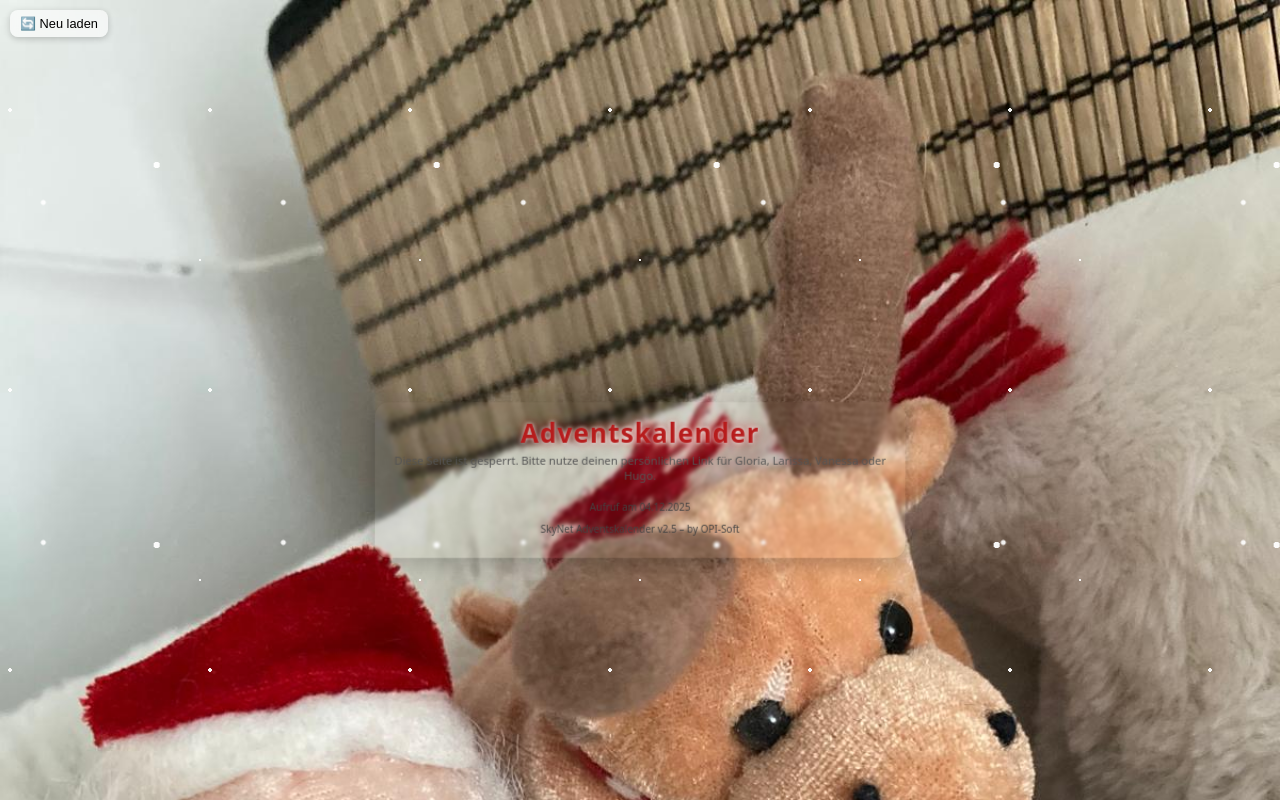
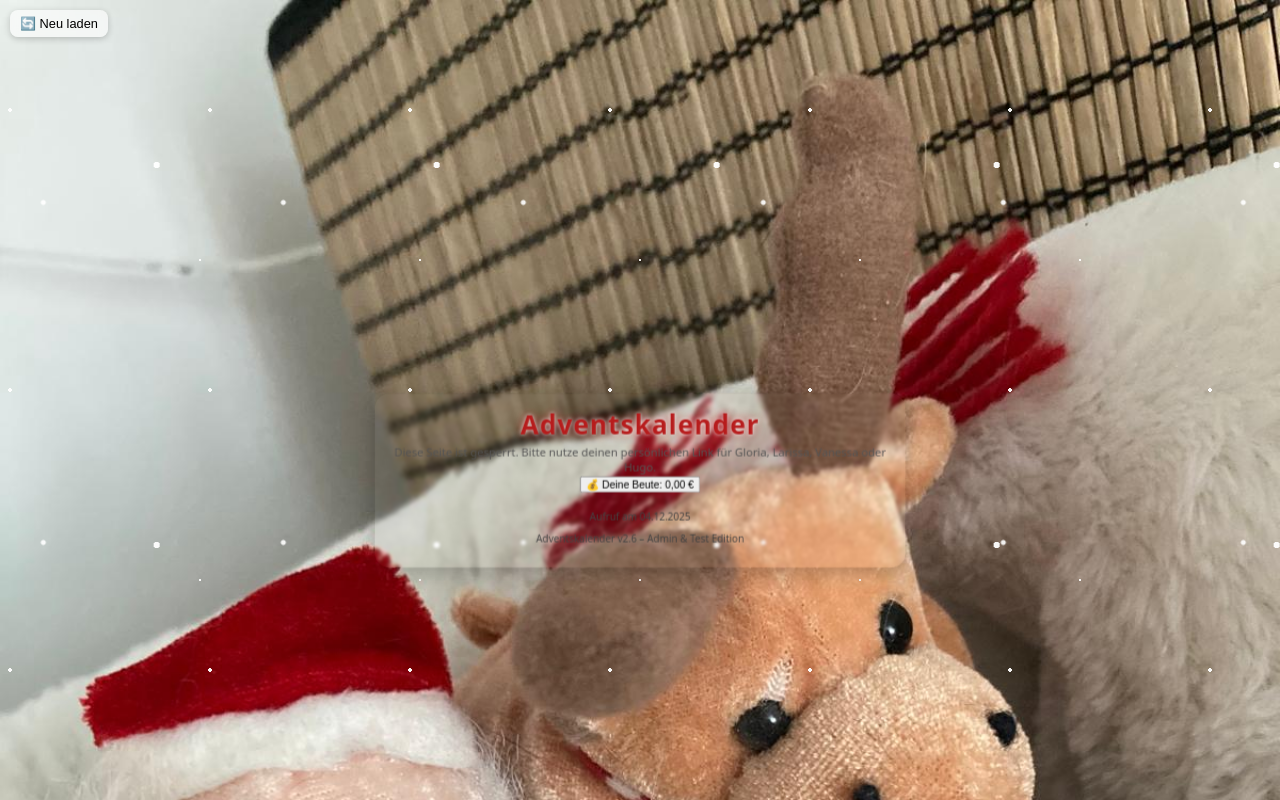
Before and after one commit to Sky-Net-Master/adventskalender, a plain HTML site: page index.html in a window 1280 px wide. Drawn offline with Linux system fonts and the light colour scheme.

Commit message:
Enhance header with loot container and button v2.6
Added loot container and button to the header.

```diff
--- a/index.html
+++ b/index.html
@@ -1,3 +1,4 @@
+<!-- Adventskalender v2.6 -->
 <!DOCTYPE html>
 <html lang="de">
 <head>
@@ -377,10 +378,16 @@
 <div class="snow-layer"></div>
 
 <div class="app">
-  <header>
-    <h1 id="calendar-title">Adventskalender</h1>
-    <p id="calendar-subtitle"></p>
-  </header>
+    <header>
+      <h1 id="calendar-title">Adventskalender</h1>
+      <p id="calendar-subtitle"></p>
+      <div class="loot-container">
+        <button id="loot-box" class="loot-box" type="button">
+          <span class="loot-icon">💰</span>
+          <span id="loot-text">Deine Beute: 0,00 €</span>
+        </button>
+      </div>
+    </header>
 
   <div class="grid" id="calendar-grid">
     <!-- Türen werden durch JS eingefügt -->
@@ -421,7 +428,7 @@
    * KONFIGURATION
    ******************************************************/
 
-  const APP_VERSION = "SkyNet Adventskalender v2.5 – by OPI-Soft";
+  const APP_VERSION = "Adventskalender v2.6 – Admin & Test Edition";
 
   const UNIT_CENTS = 50; // 0,50 € pro Einheit
 
```
